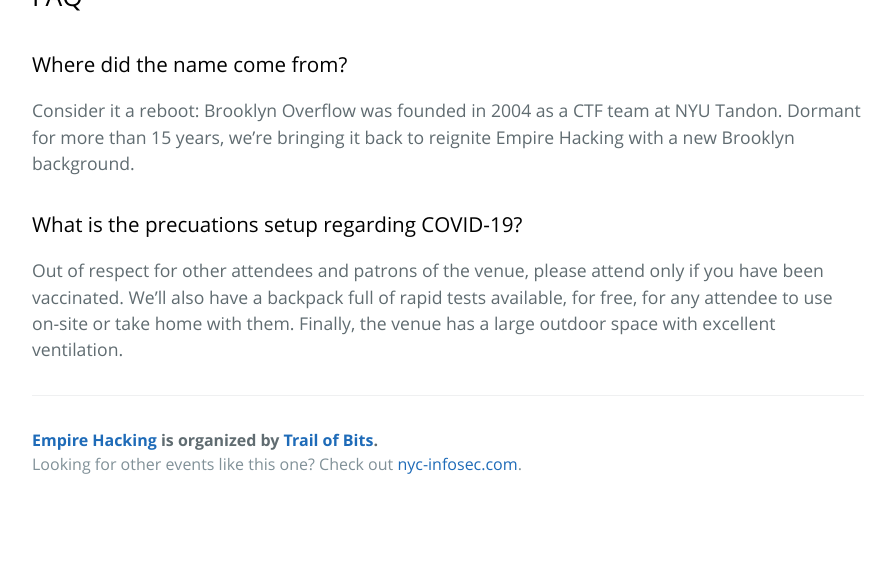
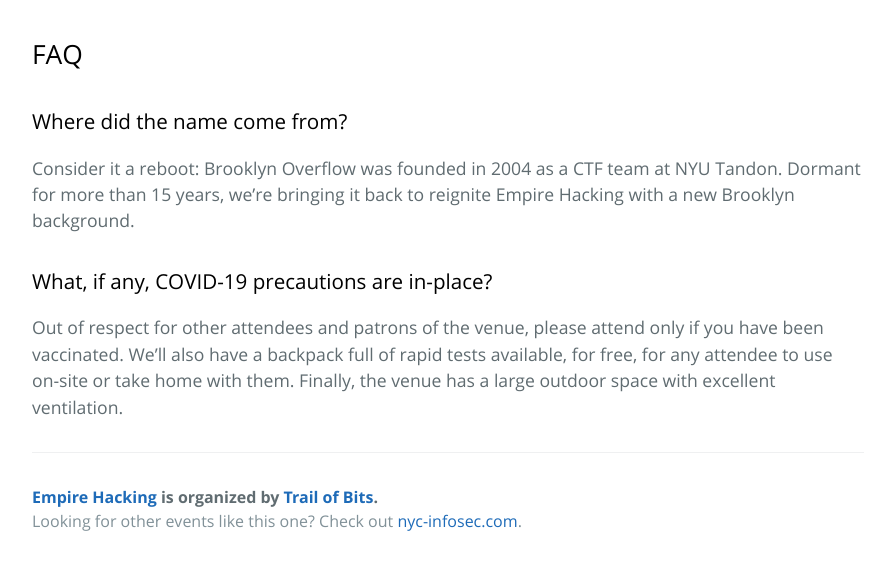
Before and after one commit to trailofbits/empirehacking.nyc, a Jekyll site: the page built from bkoverflow.md, in a window 1280 px wide and 900 px high, scrolled down 1192 px, cut to the strip 335-900 px from the top of the window. Shown: the whole strip, without its empty margins (192-1084 px from the left). Built offline with Jekyll 4.4.1, drawn with Linux system fonts in a browser that asks for light colours; before the commit the page ends 2035 px from its top, so only the background shows below that; some of the changed text lies outside the part shown.

Commit message:
Update bkoverflow.md

```diff
--- a/bkoverflow.md
+++ b/bkoverflow.md
@@ -29,6 +31,6 @@ An informal meetup of information security professionals in Brooklyn. Brooklyn O
 
 Consider it a reboot: Brooklyn Overflow was founded in 2004 as a CTF team at NYU Tandon. Dormant for more than 15 years, we're bringing it back to reignite Empire Hacking with a new Brooklyn background.
 
-### What is the precuations setup regarding COVID-19?
+### What, if any, COVID-19 precautions are in-place?
 
 Out of respect for other attendees and patrons of the venue, please attend only if you have been vaccinated. We'll also have a backpack full of rapid tests available, for free, for any attendee to use on-site or take home with them. Finally, the venue has a large outdoor space with excellent ventilation.
```
Also changed, not shown: other parts of bkoverflow.md (+2 -0 lines).
